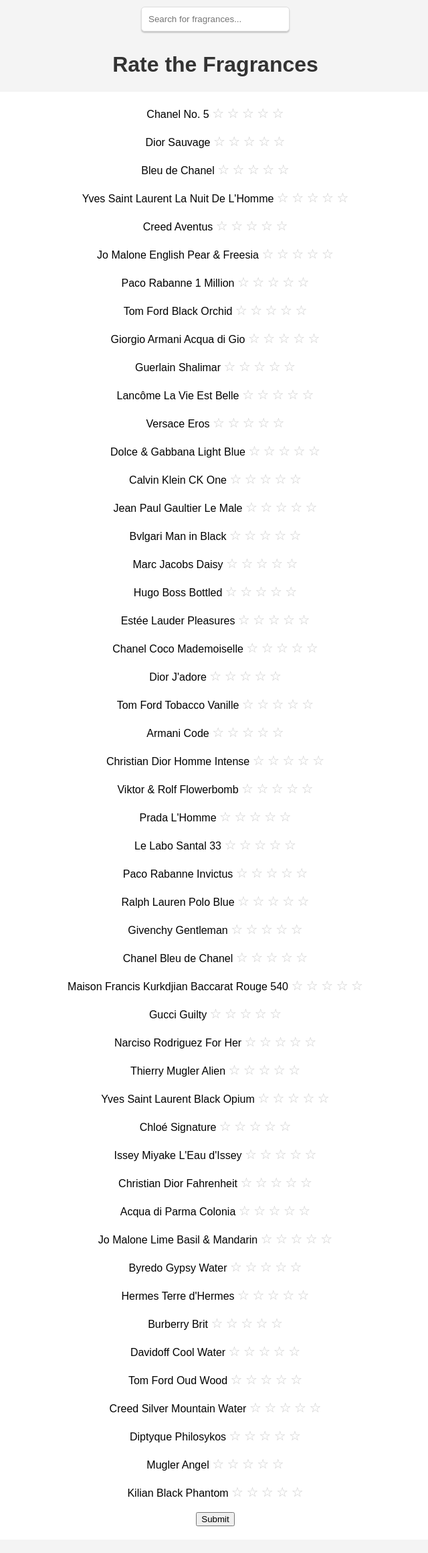
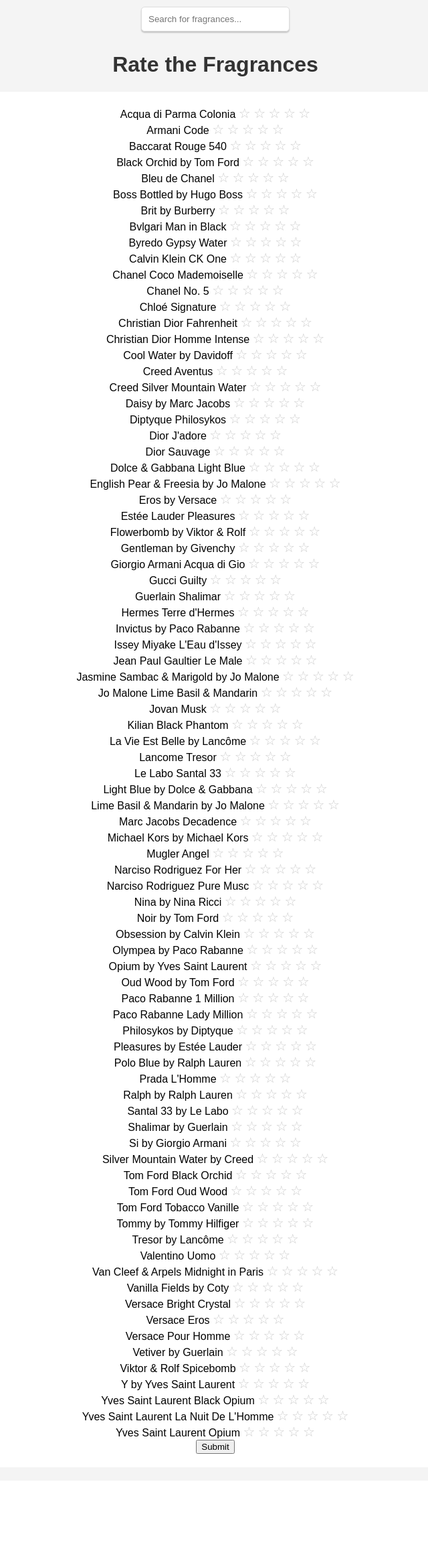
Before and after one commit to Fragrant-org/rating-form, a Flask app: page / in a window 1280 px wide. Shown: the whole page at 67% size, without its empty margins (318-958 px from the left). After the commit the page ends 2170 px from the top, so only its background shows below. Run offline with Flask 3, Linux system fonts and the light colour scheme.

Commit message:
Search v2

```diff
--- a/app.py
+++ b/app.py
@@ -5,57 +5,91 @@
 
 # List of fragrances
 fragrances = [
+    "Acqua di Parma Colonia",
+    "Armani Code",
+    "Baccarat Rouge 540",
+    "Black Orchid by Tom Ford",
+    "Bleu de Chanel",
+    "Boss Bottled by Hugo Boss",
+    "Brit by Burberry",
+    "Bvlgari Man in Black",
+    "Byredo Gypsy Water",
+    "Calvin Klein CK One",
+    "Chanel Coco Mademoiselle",
     "Chanel No. 5",
+    "Chloé Signature",
+    "Christian Dior Fahrenheit",
+    "Christian Dior Homme Intense",
+    "Cool Water by Davidoff",
+    "Creed Aventus",
+    "Creed Silver Mountain Water",
+    "Daisy by Marc Jacobs",
+    "Diptyque Philosykos",
+    "Dior J'adore",
     "Dior Sauvage",
-    "Bleu de Chanel",
+    "Dolce & Gabbana Light Blue",
+    "English Pear & Freesia by Jo Malone",
+    "Eros by Versace",
+    "Estée Lauder Pleasures",
+    "Flowerbomb by Viktor & Rolf",
+    "Gentleman by Givenchy",
+    "Giorgio Armani Acqua di Gio",
+    "Gucci Guilty",
+    "Guerlain Shalimar",
+    "Hermes Terre d'Hermes",
+    "Invictus by Paco Rabanne",
+    "Issey Miyake L'Eau d'Issey",
+    "Jean Paul Gaultier Le Male",
+    "Jasmine Sambac & Marigold by Jo Malone",
+    "Jo Malone Lime Basil & Mandarin",
+    "Jovan Musk",
+    "Kilian Black Phantom",
+    "La Vie Est Belle by Lancôme",
+    "Lancome Tresor",
+    "Le Labo Santal 33",
+    "Light Blue by Dolce & Gabbana",
+    "Lime Basil & Mandarin by Jo Malone",
+    "Marc Jacobs Decadence",
+    "Michael Kors by Michael Kors",
+    "Mugler Angel",
+    "Narciso Rodriguez For Her",
+    "Narciso Rodriguez Pure Musc",
+    "Nina by Nina Ricci",
+    "Noir by Tom Ford",
+    "Obsession by Calvin Klein",
+    "Olympea by Paco Rabanne",
+    "Opium by Yves Saint Laurent",
+    "Oud Wood by Tom Ford",
+    "Paco Rabanne 1 Million",
+    "Paco Rabanne Lady Million",
+    "Philosykos by Diptyque",
+    "Pleasures by Estée Lauder",
+    "Polo Blue by Ralph Lauren",
+    "Prada L'Homme",
+    "Ralph by Ralph Lauren",
+    "Santal 33 by Le Labo",
+    "Shalimar by Guerlain",
+    "Si by Giorgio Armani",
+    "Silver Mountain Water by Creed",
+    "Tom Ford Black Orchid",
+    "Tom Ford Oud Wood",
+    "Tom Ford Tobacco Vanille",
+    "Tommy by Tommy Hilfiger",
+    "Tresor by Lancôme",
+    "Valentino Uomo",
+    "Van Cleef & Arpels Midnight in Paris",
+    "Vanilla Fields by Coty",
+    "Versace Bright Crystal",
+    "Versace Eros",
+    "Versace Pour Homme",
+    "Vetiver by Guerlain",
+    "Viktor & Rolf Spicebomb",
+    "Y by Yves Saint Laurent",
+    "Yves Saint Laurent Black Opium",
     "Yves Saint Laurent La Nuit De L'Homme",
-    "Creed Aventus",
-    "Jo Malone English Pear & Freesia",
-    "Paco Rabanne 1 Million",
-    "Tom Ford Black Orchid",
-    "Giorgio Armani Acqua di Gio",
-    "Guerlain Shalimar",
-    "Lancôme La Vie Est Belle",
-    "Versace Eros",
-    "Dolce & Gabbana Light Blue",
-    "Calvin Klein CK One",
-    "Jean Paul Gaultier Le Male",
-    "Bvlgari Man in Black",
-    "Marc Jacobs Daisy",
-    "Hugo Boss Bottled",
-    "Estée Lauder Pleasures",
-    "Chanel Coco Mademoiselle",
-    "Dior J'adore",
-    "Tom Ford Tobacco Vanille",
-    "Armani Code",
-    "Christian Dior Homme Intense",
-    "Viktor & Rolf Flowerbomb",
-    "Prada L'Homme",
-    "Le Labo Santal 33",
-    "Paco Rabanne Invictus",
-    "Ralph Lauren Polo Blue",
-    "Givenchy Gentleman",
-    "Chanel Bleu de Chanel",
-    "Maison Francis Kurkdjian Baccarat Rouge 540",
-    "Gucci Guilty",
-    "Narciso Rodriguez For Her",
-    "Thierry Mugler Alien",
-    "Yves Saint Laurent Black Opium",
-    "Chloé Signature",
-    "Issey Miyake L'Eau d'Issey",
-    "Christian Dior Fahrenheit",
-    "Acqua di Parma Colonia",
-    "Jo Malone Lime Basil & Mandarin",
-    "Byredo Gypsy Water",
-    "Hermes Terre d'Hermes",
-    "Burberry Brit",
-    "Davidoff Cool Water",
-    "Tom Ford Oud Wood",
-    "Creed Silver Mountain Water",
-    "Diptyque Philosykos",
-    "Mugler Angel",
-    "Kilian Black Phantom"
+    "Yves Saint Laurent Opium",
 ]
+
 
 @app.route('/', methods=['GET', 'POST'])
 def index():
--- a/templates/index.html
+++ b/templates/index.html
@@ -20,7 +20,6 @@
                         {% endfor %}
                     </div>
                 </div>
-                <br>
             {% endfor %}
         </div>
         <button type="submit">Submit</button>
```
